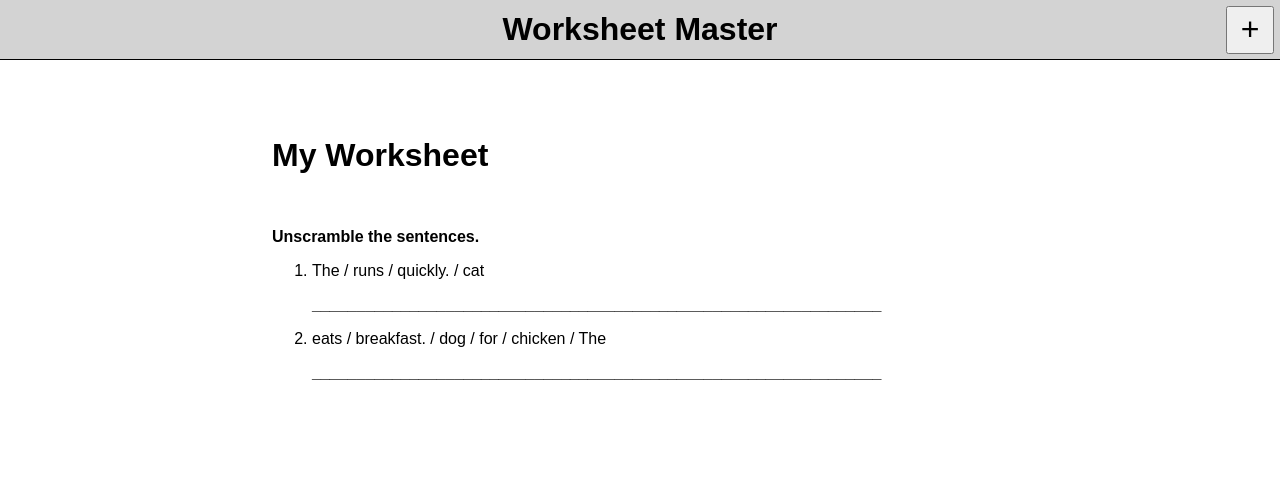
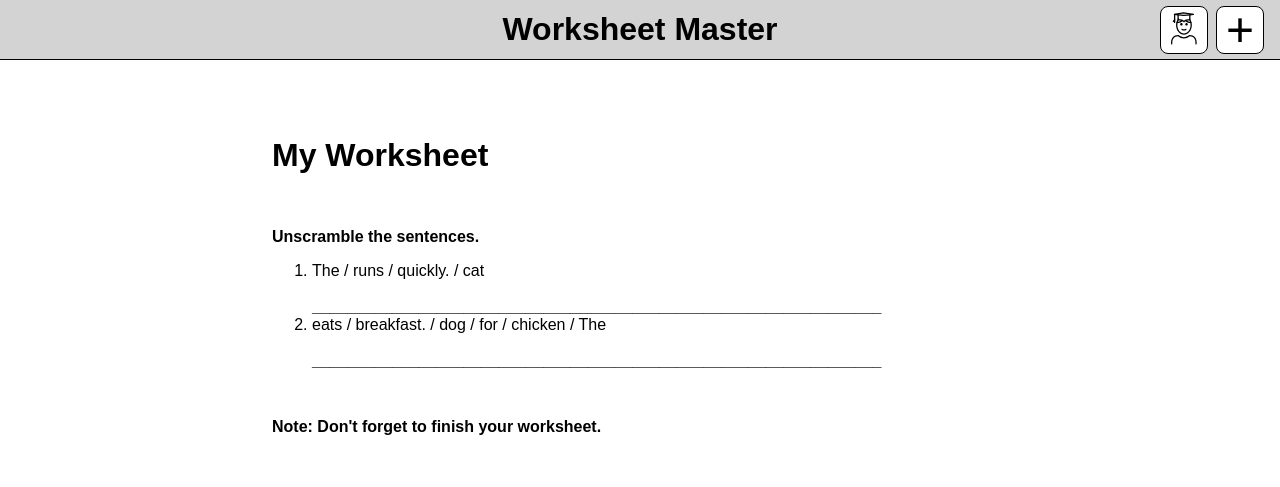
Before and after one commit to pauldelaq/teacher-tools, a plain HTML site: page index.html in a window 1280 px wide. Drawn offline with Linux system fonts and the light colour scheme.

Commit message:
minor css tweaks, added view "mode" button, added answer key logic for "scrambled" exercises

```diff
--- a/index.html
+++ b/index.html
@@ -10,6 +10,7 @@
         <header>
             <h1>Worksheet Master</h1>
             <div class="header-tools">
+                <button id="mode-button" class="top-menu-button"><img src="/assets/student.svg"></button>
                 <button id="add-button" class="top-menu-button">+</button>
                 <button id="close-exercise-menu" class="top-menu-button hidden">X</button>
             </div>
--- a/script.js
+++ b/script.js
@@ -10,9 +10,11 @@ const editingInterface = document.getElementById("editing-interface");
 const closeEditingInterface = document.getElementById("close-editing-interface");
 const saveEditBtn = document.getElementById("save-edit");
 const editorBody = document.getElementById("editor-body");
+const modeBtn = document.getElementById("mode-button");
 const worksheet = document.getElementById("worksheet");
 let currentEditingBlockId = null;
 let currentEditingType = null;
+let currentViewMode = "student";
 let exerciseBlocks = [
  {
     id: 1,
@@ -29,6 +31,11 @@ let exerciseBlocks = [
     ],
     text: "The cat runs quickly.\nThe dog eats chicken for breakfast.",
     numbered: true, showAnswerLines: true }
+  },
+  {
+    id: 3,
+    type: "instruction",
+    data: { text: "Note: Don't forget to finish your worksheet."}
   }
 ];
 const exerciseTypes = [
@@ -82,6 +89,7 @@ function renderExerciseTypes() {
     )
 }
 
+// Logic for rendering the actual exercises
 function renderExerciseBlocks() {
     worksheet.innerHTML = "";
     if (exerciseBlocks.length === 0) {
@@ -103,6 +111,7 @@ function renderExerciseBlocks() {
         if (block.type === "instruction") {
             const generatedPar = document.createElement("p");
             generatedPar.textContent = block.data.text;
+            generatedPar.classList.add("bold");
             blockElement = generatedPar;
         }
 
@@ -117,18 +126,28 @@ function renderExerciseBlocks() {
             }
 
             const scrambledSenText = document.createElement(block.data.numbered ? "ol" : "ul");
-            const scrambledSource = block.data.scrambledLines;
-            scrambledSource.forEach((sen) => {
+            if (currentViewMode === "student") {
+                const scrambledSource = block.data.scrambledLines;
+                scrambledSource.forEach((sen) => {
                 generatedSen = document.createElement("li");
                 generatedSen.textContent = sen;
                 scrambledSenText.appendChild(generatedSen);
                 if (block.data.showAnswerLines) {
                     const answerLine = document.createElement("div");
-                    answerLine.textContent = "________________________________________________________________";
+                    answerLine.innerHTML = "<br>________________________________________________________________";
                     answerLine.classList.add("answer-line");
                     generatedSen.appendChild(answerLine);
                 }
             } )
+            } else {
+                const originalText = block.data.text;
+                const sentencesArray = originalText.split("\n");
+                sentencesArray.forEach((sen) => {
+                generatedSen = document.createElement("li");
+                generatedSen.textContent = sen;
+                scrambledSenText.appendChild(generatedSen);
+                })
+            }
 
             generatedSenContainer.appendChild(scrambledSenText);
 
@@ -325,6 +344,19 @@ function hideToolbarButtons() {
 function setToolbarButtons() {
     addExerciseBtn.classList.remove("hidden");
     closeExerciseMenuBtn.classList.add("hidden");
+    modeBtn.classList.remove("hidden");
+}
+
+function handleModeChange() {
+    if (currentViewMode === "student") {
+        currentViewMode = "teacher";
+        modeBtn.innerHTML = `<img src="assets/teacher.svg">`;
+    } else {
+        currentViewMode = "student";
+        modeBtn.innerHTML = `<img src="assets/student.svg">`;
+    }
+
+    renderExerciseBlocks();
 }
 
 // functions to build UI for individual exercises
@@ -380,11 +412,13 @@ addExerciseBtn.addEventListener("click", () => {
     showMenu(createExerciseMenu);
     addExerciseBtn.classList.toggle("hidden");
     closeExerciseMenuBtn.classList.toggle("hidden");
+    modeBtn.classList.toggle("hidden");
 });
 closeExerciseMenuBtn.addEventListener("click", () => {
     closeMenu(createExerciseMenu);
     addExerciseBtn.classList.toggle("hidden");
     closeExerciseMenuBtn.classList.toggle("hidden");
+    modeBtn.classList.toggle("hidden");
 });
 closeEditingInterface.addEventListener("click", () => {
     closeMenu(editingInterface);
@@ -392,6 +426,8 @@ closeEditingInterface.addEventListener("click", () => {
 });
 saveEditBtn.addEventListener("click", () => saveEdit());
 
+modeBtn.addEventListener("click", () => handleModeChange());
+
 // Stuff to happen upon page load
 
 renderExerciseTypes();
--- a/styles.css
+++ b/styles.css
@@ -16,14 +16,32 @@ body {
 }
 
 .header-tools {
-    position: fixed;
-    right: 6px;
+  display: flex;
+  align-items: center;
+  gap: 0.5em;
+  position: absolute; /* instead of fixed */
+  right: 1em;
+  top: 50%;
+  transform: translateY(-50%);
 }
 
 .top-menu-button {
-  font-size: 32px;
-  width: 1.5em;
-  height: 1.5em;
+display: flex;
+    align-items: center;
+    justify-content: center;
+    height: 48px;
+    width: 48px;
+    padding: 0;
+    background-color: white;
+    border: 1px solid black;
+    border-radius: 8px;
+    cursor: pointer;
+    font-size: 48px;
+}
+
+.top-menu-button img {
+  object-fit: contain;
+  pointer-events: none;
 }
 
 .menu-overlay {
@@ -166,8 +184,6 @@ ul {
 .answer-line {
     color: black;
     font-weight: bold;
-    padding-top: 1em;
-    padding-bottom: 1em;
 }
 
 label {
```
Also changed, not shown: assets/student.svg (added), assets/teacher.svg (added).
